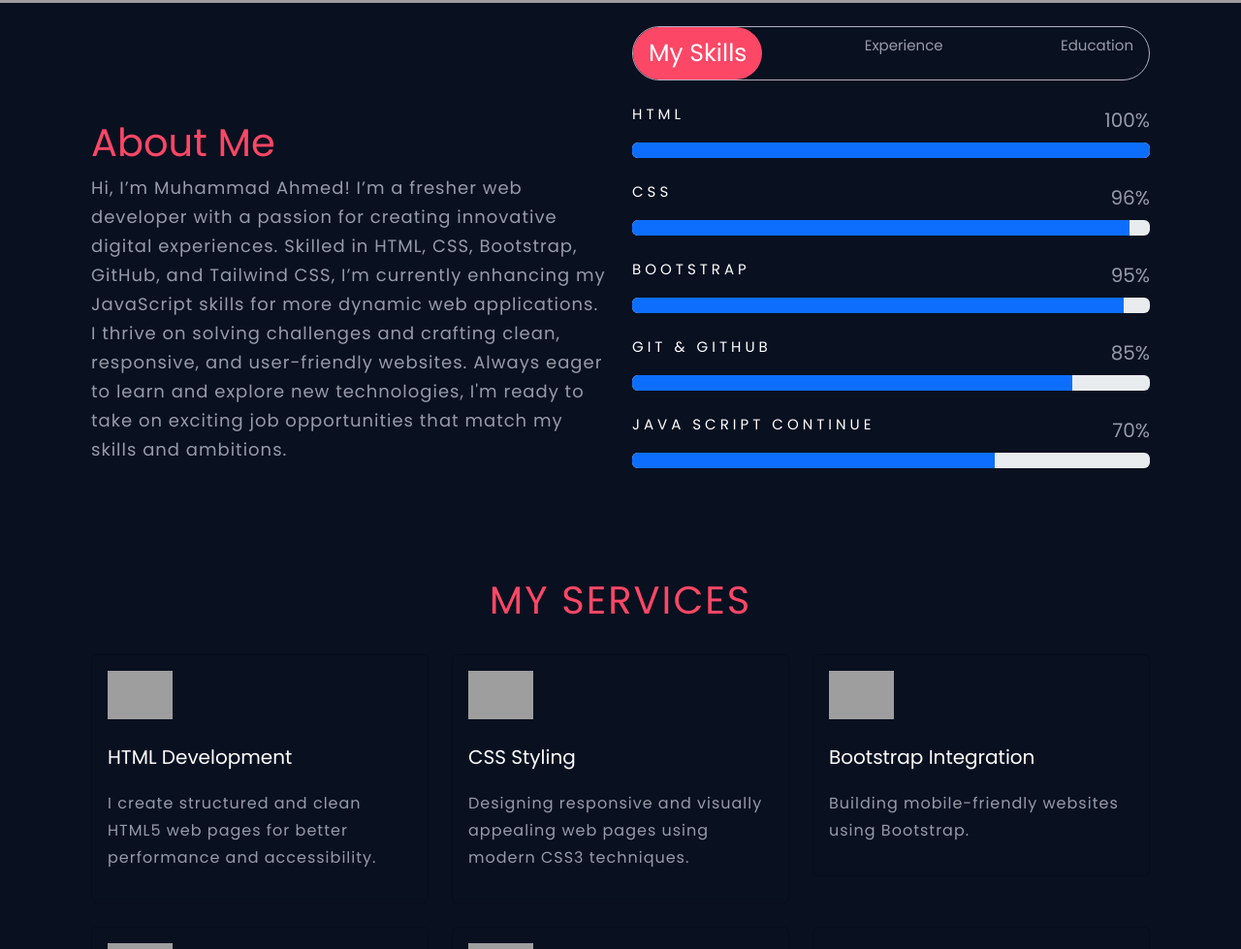
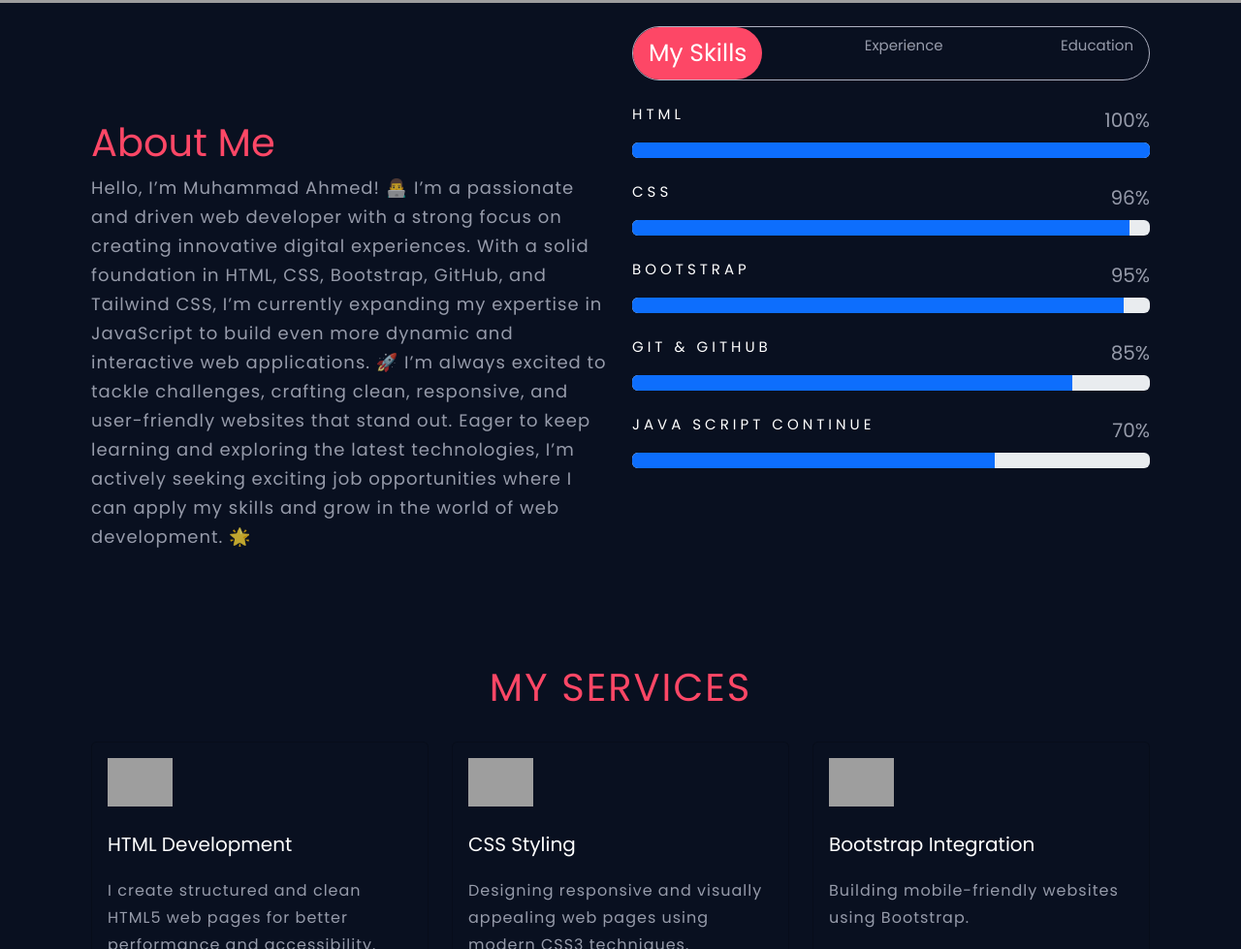
Before and after one commit to muhammaddevahmed/Portfolio, a plain HTML site: page index.html in a window 1280 px wide. Shown: the part 969-1948 px from the top of the page at 97% size. Drawn offline with nearby package versions, Linux system fonts and the light colour scheme; grey boxes are pictures that could not be loaded; a web font is replaced by a local one.

Commit message:
Portfolio

```diff
--- a/index.html
+++ b/index.html
@@ -126,14 +126,11 @@
             style="visibility: visible; animation-delay: 1000ms; animation-name: fadeInLeft;">
             <h2 class="about_heading ">About Me</h2>
             <p class="about_me">
-              Hi, I’m Muhammad Ahmed!
+              Hello, I’m Muhammad Ahmed! 👨‍💻
 
-              I’m a fresher web developer with a passion for creating innovative digital experiences. Skilled in HTML, CSS, Bootstrap, GitHub, and Tailwind CSS, I’m currently enhancing my JavaScript skills for more dynamic web applications.
+              I’m a passionate and driven web developer with a strong focus on creating innovative digital experiences. With a solid foundation in HTML, CSS, Bootstrap, GitHub, and Tailwind CSS, I’m currently expanding my expertise in JavaScript to build even more dynamic and interactive web applications. 🚀
 
-              I thrive on solving challenges and crafting clean, responsive, and user-friendly websites. Always eager to learn and explore new technologies, I'm ready to take on exciting job opportunities that match my skills and ambitions.
-
-
-
+              I’m always excited to tackle challenges, crafting clean, responsive, and user-friendly websites that stand out. Eager to keep learning and exploring the latest technologies, I’m actively seeking exciting job opportunities where I can apply my skills and grow in the world of web development. 🌟
 
             </p>
           </div>
```
